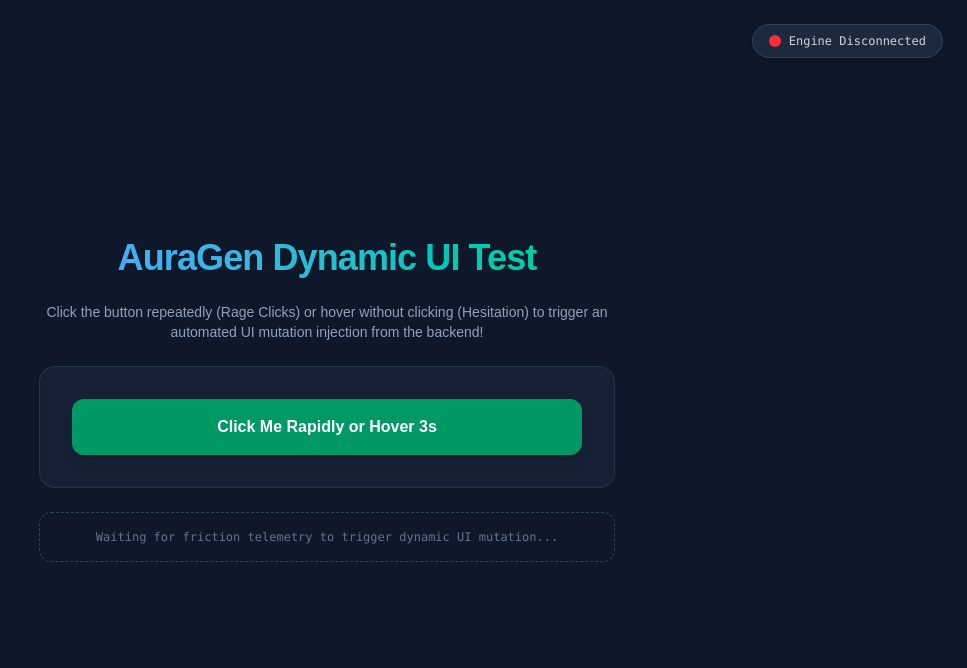
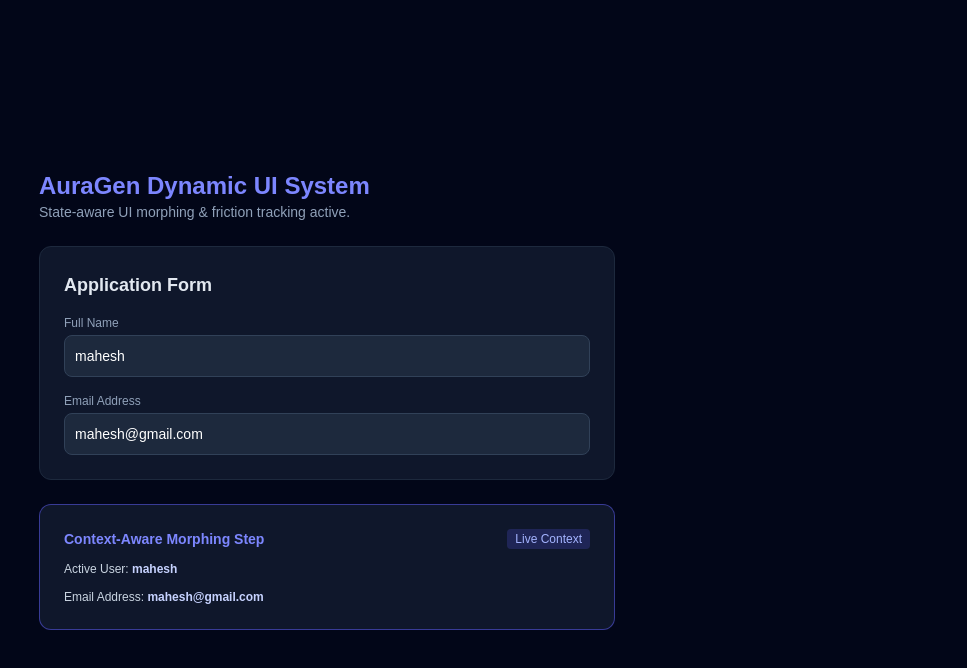
Before and after one commit to maheshgrandhi22/infotact-project, a Next.js app in the folder auragen-frontend/: page / in a window 1280 px wide. Shown: the top 668 px of the page, without its empty margins (313-1280 px from the left). Built offline with nearby package versions, Linux system fonts and the light colour scheme; no server answers.

Commit message:
feat(week-3): implement state-aware DynamicRender, framer-motion UI morphing, and backend codeGenPipeline state preservation

```diff
--- a/auragen-frontend/app/page.tsx
+++ b/auragen-frontend/app/page.tsx
@@ -1,63 +1,90 @@
-"use client";
+'use client';
 
-import React from "react";
-import { useAuraGen } from "@/hooks/useAuraGen";
-import DynamicRender from "@/components/DynamicRender";
+import React, { useState, useRef } from 'react';
+import DynamicRender from '@/components/DynamicRender';
+
+// Dynamic component that receives live formState props
+const ContextualDynamicCard = ({ formState }: { formState: { fullName: string; email: string } }) => (
+  <div className="p-6 bg-slate-900 border border-indigo-500/50 rounded-xl space-y-3">
+    <div className="flex items-center justify-between">
+      <h3 className="text-sm font-semibold text-indigo-400">Context-Aware Morphing Step</h3>
+      <span className="text-xs px-2 py-0.5 rounded bg-indigo-500/20 text-indigo-300">Live Context</span>
+    </div>
+    <p className="text-xs text-slate-300">
+      Active User: <strong className="text-indigo-200">{formState.fullName || '(Empty)'}</strong>
+    </p>
+    <p className="text-xs text-slate-300">
+      Email Address: <strong className="text-indigo-200">{formState.email || '(Empty)'}</strong>
+    </p>
+  </div>
+);
 
 export default function Home() {
-  const {
-    isConnected,
-    dynamicCode,
-    trackClick,
-    startHesitationTimer,
-    clearHesitationTimer,
-  } = useAuraGen("ws://localhost:8080");
+  const wsRef = useRef<WebSocket | null>(null);
+
+  // Form state initialized with editable default values
+  const [formState, setFormState] = useState({
+    fullName: 'mahesh',
+    email: 'mahesh@gmail.com',
+  });
+
+  // Load the dynamic component into state
+  const [dynamicComponent, setDynamicComponent] = useState<React.ComponentType<any> | null>(
+    () => ContextualDynamicCard
+  );
+
+  // Robust input change handler
+  const handleInputChange = (e: React.ChangeEvent<HTMLInputElement>) => {
+    const { name, value } = e.target;
+    setFormState((prev) => ({
+      ...prev,
+      [name]: value,
+    }));
+  };
 
   return (
-    <main className="min-h-screen bg-slate-900 text-white flex flex-col items-center justify-center p-6">
-      {/* Connection Indicator */}
-      <div className="absolute top-6 right-6 flex items-center gap-2 bg-slate-800 px-4 py-2 rounded-full border border-slate-700 shadow-md">
-        <span
-          className={`w-3 h-3 rounded-full ${
-            isConnected ? "bg-emerald-500 animate-pulse" : "bg-red-500"
-          }`}
-        />
-        <span className="text-xs font-mono text-slate-300">
-          {isConnected ? "Engine Connected" : "Engine Disconnected"}
-        </span>
-      </div>
-
-      <div className="max-w-xl w-full text-center space-y-6">
-        <h1 className="text-4xl font-extrabold tracking-tight bg-gradient-to-r from-blue-400 to-emerald-400 bg-clip-text text-transparent">
-          AuraGen Dynamic UI Test
-        </h1>
-
-        <p className="text-slate-400 text-sm">
-          Click the button repeatedly (Rage Clicks) or hover without clicking (Hesitation) to trigger an automated UI mutation injection from the backend!
-        </p>
-
-        {/* Telemetry Trigger Button */}
-        <div className="p-8 bg-slate-800/60 rounded-2xl border border-slate-700/60 backdrop-blur-sm space-y-4">
-          <button
-            onClick={trackClick}
-            onMouseEnter={startHesitationTimer}
-            onMouseLeave={clearHesitationTimer}
-            className="w-full py-4 px-6 bg-emerald-600 hover:bg-emerald-500 text-white font-bold rounded-xl shadow-lg transition-all active:scale-95 cursor-pointer"
-          >
-            Click Me Rapidly or Hover 3s
-          </button>
+    <main className="min-h-screen bg-slate-950 text-white p-8 flex flex-col items-center justify-center">
+      <div className="w-full max-w-xl space-y-6">
+        <div>
+          <h1 className="text-2xl font-bold text-indigo-400">AuraGen Dynamic UI System</h1>
+          <p className="text-sm text-slate-400">State-aware UI morphing & friction tracking active.</p>
         </div>
 
-        {/* ⚡ Dynamic UI Injector Slot */}
-        {dynamicCode ? (
-          <div className="mt-8">
-            <DynamicRender code={dynamicCode} />
+        {/* Static Base Form */}
+        <div className="p-6 bg-slate-900 rounded-xl border border-slate-800 space-y-4">
+          <h2 className="text-lg font-semibold text-slate-200">Application Form</h2>
+
+          <div>
+            <label className="block text-xs text-slate-400 mb-1">Full Name</label>
+            <input
+              type="text"
+              name="fullName"
+              value={formState.fullName}
+              onChange={handleInputChange}
+              placeholder="Enter full name"
+              className="w-full bg-slate-800 border border-slate-700 rounded-lg p-2.5 text-sm focus:outline-none focus:border-indigo-500 text-white"
+            />
           </div>
-        ) : (
-          <div className="mt-6 p-4 border border-dashed border-slate-700 rounded-xl text-slate-500 text-xs font-mono">
-            Waiting for friction telemetry to trigger dynamic UI mutation...
+
+          <div>
+            <label className="block text-xs text-slate-400 mb-1">Email Address</label>
+            <input
+              type="email"
+              name="email"
+              value={formState.email}
+              onChange={handleInputChange}
+              placeholder="Enter email address"
+              className="w-full bg-slate-800 border border-slate-700 rounded-lg p-2.5 text-sm focus:outline-none focus:border-indigo-500 text-white"
+            />
           </div>
-        )}
+        </div>
+
+        {/* Dynamic UI Slot */}
+        <DynamicRender
+          wsRef={wsRef}
+          component={dynamicComponent || undefined}
+          componentProps={{ formState, setFormState }}
+        />
       </div>
     </main>
   );
--- a/auragen-frontend/components/DynamicRender.tsx
+++ b/auragen-frontend/components/DynamicRender.tsx
@@ -1,52 +1,65 @@
-"use client";
+'use client';
 
-import React, { useMemo } from "react";
-import * as Babel from "@babel/standalone";
+import React, { ComponentType, RefObject, Suspense } from 'react';
+import { motion, AnimatePresence } from 'framer-motion';
 
-interface DynamicRenderProps {
-  code: string;
+export interface DynamicRenderProps {
+  /** Optional WebSocket ref passed down to dynamic components */
+  wsRef?: RefObject<WebSocket | null>;
+  /** The dynamically resolved or compiled component to render */
+  component?: ComponentType<any>;
+  /** Optional fallback UI to display while component suspends */
+  fallback?: React.ReactNode;
+  /** Props passed directly through to the target component */
+  componentProps?: Record<string, any>;
+  /** Optional custom children override */
+  children?: React.ReactNode;
 }
 
-export default function DynamicRender({ code }: DynamicRenderProps) {
-  const Component = useMemo(() => {
-    if (!code) return null;
-
-    try {
-      console.log("🎨 DynamicRender compiling raw JSX code...");
-
-      // 1. Transform JSX and modern ES6 to runnable ES5
-      const transformResult = Babel.transform(code, {
-        presets: ["react", "env"],
-        filename: "dynamic.tsx",
-      });
-
-      const transformedCode = transformResult.code || "";
-
-      // 2. Create CommonJS export containers
-      const exports: { default?: React.ComponentType } = {};
-      const module = { exports };
-
-      // 3. Safely evaluate component factory
-      const runComponent = new Function("React", "exports", "module", transformedCode);
-      runComponent(React, exports, module);
-
-      // 4. Extract default component or exported function
-      return module.exports.default || (module.exports as unknown as React.ComponentType);
-    } catch (err) {
-      console.error("❌ DynamicRender compilation error:", err);
-      return () => (
-        <div className="p-4 bg-red-950/50 border border-red-500 rounded-xl text-red-200 text-xs font-mono">
-          ⚠️ Syntax error in generated UI mutation payload.
-        </div>
-      );
-    }
-  }, [code]);
-
-  if (!Component) return null;
+/**
+ * DynamicRender Component
+ * Smoothly morphs and renders dynamic components with state persistence and Framer Motion transitions.
+ */
+export const DynamicRender: React.FC<DynamicRenderProps> = ({
+  wsRef,
+  component: Component,
+  fallback = (
+    <div className="p-4 text-sm text-slate-400 animate-pulse bg-slate-800/50 rounded-lg">
+      Generating contextual UI...
+    </div>
+  ),
+  componentProps = {},
+  children,
+}) => {
+  // Determine animation key based on component identity or props
+  const componentKey = Component
+    ? Component.displayName || Component.name || 'dynamic-ui'
+    : 'empty-ui';
 
   return (
-    <div className="w-full transition-all duration-500 ease-out animate-in fade-in slide-in-from-bottom-4">
-      <Component />
-    </div>
+    <AnimatePresence mode="wait">
+      <motion.div
+        key={componentKey}
+        initial={{ opacity: 0, y: 12, scale: 0.98 }}
+        animate={{ opacity: 1, y: 0, scale: 1 }}
+        exit={{ opacity: 0, y: -12, scale: 0.98 }}
+        transition={{ duration: 0.35, ease: 'easeOut' }}
+        className="w-full"
+      >
+        {children ? (
+          children
+        ) : Component ? (
+          <Suspense fallback={fallback}>
+            <Component wsRef={wsRef} {...componentProps} />
+          </Suspense>
+        ) : (
+          <div className="p-4 rounded-lg border border-dashed border-slate-700 bg-slate-900/40 text-slate-400 text-sm text-center">
+            Awaiting dynamic component injection...
+          </div>
+        )}
+      </motion.div>
+    </AnimatePresence>
   );
-}
+};
+
+export default DynamicRender;
--- a/auragen-frontend/hooks/useAuraGen.ts
+++ b/auragen-frontend/hooks/useAuraGen.ts
@@ -1,106 +1,95 @@
-import { useEffect, useState, useRef, useCallback } from "react";
+import { useEffect, useRef, useCallback } from "react";
 
-export interface UseAuraGenReturn {
-  isConnected: boolean;
-  dynamicCode: string | null;
-  trackClick: () => void;
-  startHesitationTimer: () => void;
-  clearHesitationTimer: () => void;
-}
+export function useAuraGen() {
+  const wsRef = useRef<WebSocket | null>(null);
+  const clickCountRef = useRef<number>(0);
+  const clickTimerRef = useRef<NodeJS.Timeout | null>(null);
+  const hoverTimerRef = useRef<NodeJS.Timeout | null>(null);
 
-export function useAuraGen(wsUrl: string = "ws://127.0.0.1:8080"): UseAuraGenReturn {
-  const [dynamicCode, setDynamicCode] = useState<string | null>(null);
-  const [isConnected, setIsConnected] = useState<boolean>(false);
-  const wsRef = useRef<WebSocket | null>(null);
-
-  const clickCount = useRef<number>(0);
-  const clickTimer = useRef<NodeJS.Timeout | null>(null);
-  const hesitationTimer = useRef<NodeJS.Timeout | null>(null);
-
-  // Initialize and maintain single WebSocket connection
   useEffect(() => {
-    let socket: WebSocket | null = new WebSocket(wsUrl);
-    wsRef.current = socket;
+    const socket = new WebSocket("ws://127.0.0.1:8080");
 
     socket.onopen = () => {
-      console.log("⚡ [AuraGen] Connected to WebSocket server!");
-      setIsConnected(true);
-    };
-
-    socket.onmessage = (event: MessageEvent) => {
-      console.log("📥 [AuraGen] Message received:", event.data);
-      try {
-        const data = JSON.parse(event.data);
-        if (data.type === "UI_MUTATION" && data.code) {
-          console.log("✨ [AuraGen] Dynamic code injected!");
-          setDynamicCode(data.code);
-        }
-      } catch (err) {
-        console.error("❌ [AuraGen] Failed to parse message:", err);
-      }
+      console.log("🟢 [CLIENT] WebSocket connected to ws://127.0.0.1:8080");
     };
 
     socket.onerror = (err) => {
-      console.error("❌ [AuraGen] WebSocket Error:", err);
+      console.error("🔴 [CLIENT] WebSocket connection error:", err);
     };
 
-    socket.onclose = () => {
-      console.log("🔌 [AuraGen] Disconnected from server");
-      setIsConnected(false);
-    };
+    wsRef.current = socket;
 
     return () => {
-      if (socket && (socket.readyState === WebSocket.OPEN || socket.readyState === WebSocket.CONNECTING)) {
-        socket.close();
-      }
+      socket.close();
     };
-  }, [wsUrl]);
-
-  // Guaranteed direct dispatch to active socket
-  const sendTelemetry = useCallback((telemetryData: { rageClicks: number; hesitationTime: number }) => {
-    const activeWs = wsRef.current;
-
-    if (activeWs && activeWs.readyState === WebSocket.OPEN) {
-      console.log("📤 [AuraGen] Direct dispatching frame:", telemetryData);
-      activeWs.send(JSON.stringify(telemetryData));
-    } else {
-      console.warn("⚠️ [AuraGen] Socket not ready. State:", activeWs ? activeWs.readyState : "NULL");
-    }
   }, []);
 
-  const trackClick = useCallback(() => {
-    clickCount.current += 1;
+  // Scans all interactive form controls on the page to build the state object
+  const captureCurrentFormState = useCallback(() => {
+    const formState: Record<string, string> = {};
+    const inputs = document.querySelectorAll<HTMLInputElement | HTMLSelectElement | HTMLTextAreaElement>(
+      "input, select, textarea"
+    );
 
-    if (clickTimer.current) clearTimeout(clickTimer.current);
-    clickTimer.current = setTimeout(() => {
-      clickCount.current = 0;
+    inputs.forEach((input) => {
+      // Safely access placeholder only if the property exists on the element
+      const placeholderVal = "placeholder" in input ? (input as HTMLInputElement | HTMLTextAreaElement).placeholder : "";
+      const key = input.name || input.id || placeholderVal;
+
+      if (key) {
+        formState[key] = input.value;
+      }
+    });
+
+    return formState;
+  }, []);
+
+  const sendTelemetry = useCallback((frictionType: "rageClick" | "hesitation") => {
+    if (wsRef.current && wsRef.current.readyState === WebSocket.OPEN) {
+      const currentState = captureCurrentFormState();
+      const payload = {
+        rageClicks: frictionType === "rageClick" ? 4 : 0,
+        hesitationTime: frictionType === "hesitation" ? 3000 : 0,
+        currentState: currentState,
+        timestamp: Date.now(),
+      };
+
+      console.log("📤 [CLIENT] Dispatching Telemetry Payload:", payload);
+      wsRef.current.send(JSON.stringify(payload));
+    }
+  }, [captureCurrentFormState]);
+
+  const handlePointerDown = useCallback(() => {
+    clickCountRef.current += 1;
+
+    if (clickCountRef.current >= 4) {
+      console.log("⚠️ [CLIENT] Rage Click Detected!");
+      sendTelemetry("rageClick");
+      clickCountRef.current = 0;
+    }
+
+    if (clickTimerRef.current) clearTimeout(clickTimerRef.current);
+    clickTimerRef.current = setTimeout(() => {
+      clickCountRef.current = 0;
     }, 1500);
-
-    if (clickCount.current >= 4) {
-      console.warn("⚠️ Friction Detected: Rage Clicking!");
-      sendTelemetry({ rageClicks: clickCount.current, hesitationTime: 0 });
-      clickCount.current = 0;
-    }
   }, [sendTelemetry]);
 
-  const startHesitationTimer = useCallback(() => {
-    if (hesitationTimer.current) clearTimeout(hesitationTimer.current);
-
-    hesitationTimer.current = setTimeout(() => {
-      console.warn("⚠️ Friction Detected: User Hesitation!");
-      sendTelemetry({ rageClicks: 0, hesitationTime: 3000 });
+  const handleMouseEnter = useCallback(() => {
+    if (hoverTimerRef.current) clearTimeout(hoverTimerRef.current);
+    hoverTimerRef.current = setTimeout(() => {
+      console.log("⚠️ [CLIENT] Hesitation Detected (3s Hover)!");
+      sendTelemetry("hesitation");
     }, 3000);
   }, [sendTelemetry]);
 
-  const clearHesitationTimer = useCallback(() => {
-    if (hesitationTimer.current) clearTimeout(hesitationTimer.current);
+  const handleMouseLeave = useCallback(() => {
+    if (hoverTimerRef.current) clearTimeout(hoverTimerRef.current);
   }, []);
 
   return {
-    isConnected,
-    dynamicCode,
-    trackClick,
-    startHesitationTimer,
-    clearHesitationTimer,
+    wsRef,
+    handlePointerDown,
+    handleMouseEnter,
+    handleMouseLeave,
   };
 }
--- a/auragen-frontend/package.json
+++ b/auragen-frontend/package.json
@@ -16,7 +16,7 @@
     "@babel/traverse": "^7.24.0",
     "@langchain/core": "^0.2.0",
     "@langchain/openai": "^0.2.0",
-    "framer-motion": "^12.42.2",
+    "framer-motion": "^12.43.0",
     "next": "16.2.10",
     "react": "19.2.4",
     "react-dom": "19.2.4",
@@ -34,5 +34,9 @@
     "eslint-config-next": "16.2.10",
     "tailwindcss": "^4",
     "typescript": "^5"
+  },
+  "allowScripts": {
+    "sharp@0.34.5": true,
+    "unrs-resolver@1.12.2": true
   }
 }
```
Also changed, not shown: 1 other file (tests, documents, lock files or other folders).
